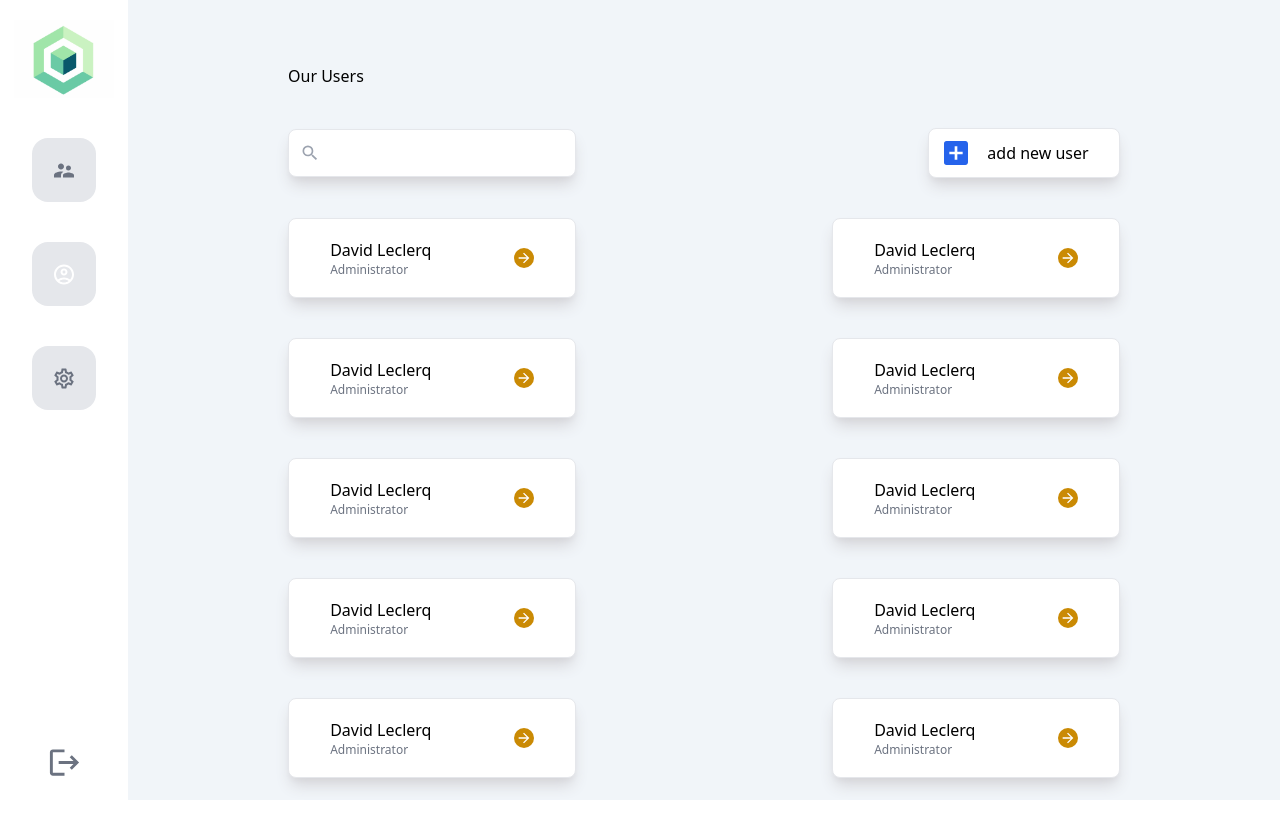
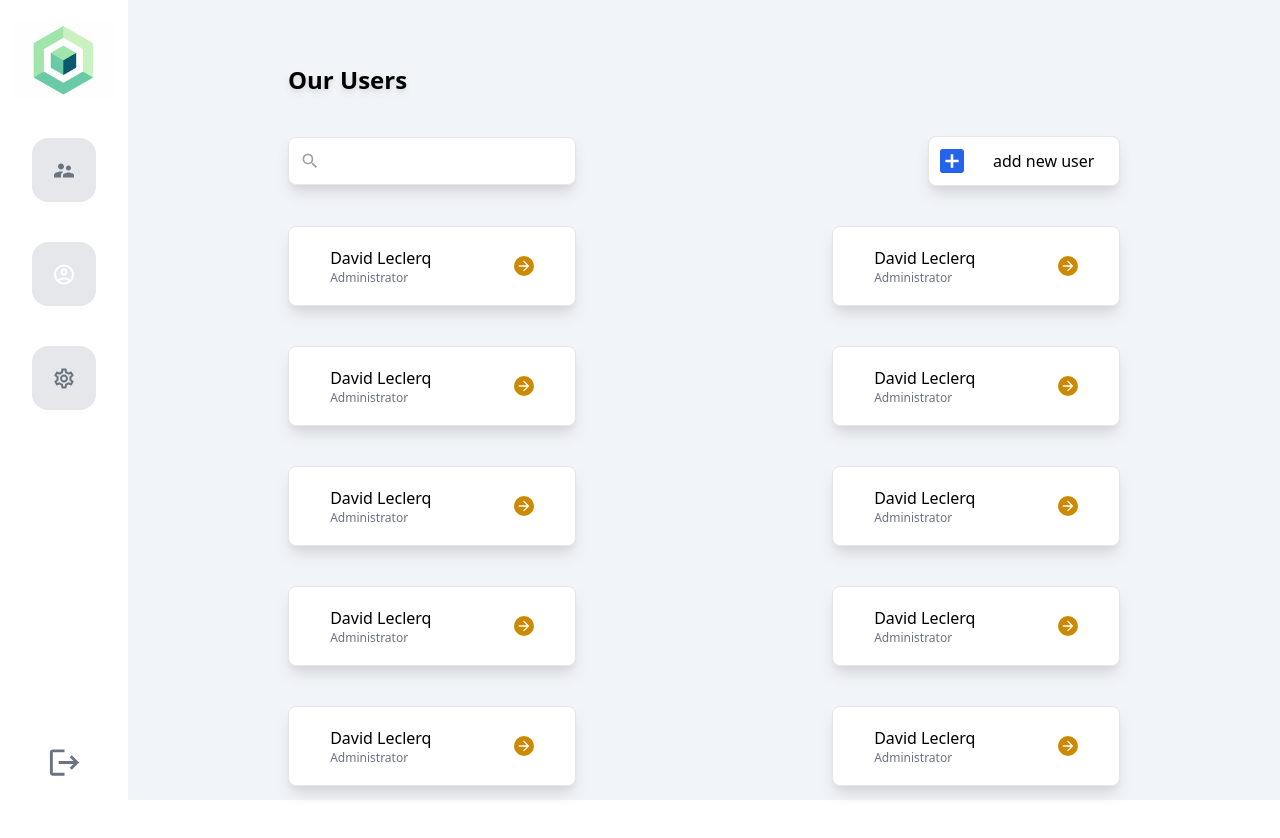
Before and after one commit to jeremy-marcillaud/prediko_assignment, a Next.js app: page /admin/users in a window 1280 px wide. Shown: the top 838 px of the page. Built offline with nearby package versions, Linux system fonts and the light colour scheme.

Commit message:
add user page

```diff
--- a/package.json
+++ b/package.json
@@ -19,6 +19,7 @@
     "next": "13.1.6",
     "react": "18.2.0",
     "react-dom": "18.2.0",
+    "react-hook-form": "^7.43.0",
     "react-icons": "^4.7.1",
     "typescript": "4.9.5"
   },
--- a/pages/admin/users/index.tsx
+++ b/pages/admin/users/index.tsx
@@ -14,9 +14,12 @@ export default function Page() {
           <p className="text-gray-500 text-xs">Administrator</p>
         </div>
         <div>
-          <button className=" bg-yellow-600 rounded-full h-5 w-5 flex items-center justify-center hover:bg-yellow-500">
+          <Link
+            href="/admin/users/1"
+            className=" bg-yellow-600 rounded-full h-5 w-5 flex items-center justify-center hover:bg-yellow-500"
+          >
             <MdArrowForward className="text-white" />
-          </button>
+          </Link>
         </div>
       </div>
     );
@@ -24,25 +27,28 @@ export default function Page() {
   return (
     <div className="ml-24 mr-24 p-16">
       <div>
-        <p className="">Our Users</p>
+        <p className="text-2xl font-bold drop-shadow-md shadow-black">
+          Our Users
+        </p>
       </div>
       <div className="flex justify-between mt-10 mb-10 ">
         <div className="relative flex items-center text-gray-400 focus-within:text-gray-600">
           <MdOutlineSearch className="w-5 h-5 absolute ml-3" />
           <input
             type="search"
-            className="bg-white border w-72 h-12 pl-10 rounded-lg shadow-lg shadow-zinc-300 outline-none"
+            className="bg-white border w-72 h-12 pl-10 pr-5 rounded-lg shadow-lg shadow-zinc-300 outline-none"
           />
         </div>
-        <button className=" relative flex items-center text-black">
-          <MdAddBox className="w-8 h-12 text-blue-600 absolute ml-3" />
-          <Link
-            className="bg-white border p-3 w-48 pl-10 rounded-lg shadow-lg shadow-zinc-300 outline-none"
-            href="/admin/users/new"
-          >
+        <Link
+          className=" relative flex items-center text-black"
+          href="/admin/users/new"
+          passHref
+        >
+          <MdAddBox className="w-8 h-12 text-blue-600 absolute ml-2" />
+          <span className="bg-white border p-3 w-48 pl-16 rounded-lg shadow-lg shadow-zinc-300 outline-none">
             add new user
-          </Link>
-        </button>
+          </span>
+        </Link>
       </div>
       <div className="flex flex-wrap w-full justify-between">{user}</div>
     </div>
--- a/pages/admin/users/new.tsx
+++ b/pages/admin/users/new.tsx
@@ -0,0 +1,75 @@
+import Link from "next/link";
+import { useForm, SubmitHandler } from "react-hook-form";
+import { MdArrowBack, MdArrowForward } from "react-icons/md";
+
+interface IFormInput {
+  firstName: string;
+  lastName: string;
+  email: string;
+  role: string;
+}
+
+export default function App() {
+  const { register, handleSubmit } = useForm<IFormInput>();
+  const onSubmit: SubmitHandler<IFormInput> = (data) => console.log(data);
+
+  return (
+    <div className="h-screen p-5">
+      <div className="w-full bg-white h-1/6 p-10 rounded-lg flex justify-between items-center">
+        <div className="flex items-center">
+          <Link
+            href="/admin/users"
+            className="bg-yellow-600 rounded-full h-12 w-12 mr-10 flex items-center justify-center hover:bg-yellow-500"
+          >
+            <MdArrowBack className="text-white text-2xl" />
+          </Link>
+          <p className="text-2xl font-bold drop-shadow-md shadow-black">
+            Add new user
+          </p>
+        </div>
+        <div className="bg-emerald-300 rounded-xl h-12 flex items-center p-5">
+          <button className="text-white">save and add</button>
+        </div>
+      </div>
+      <form
+        onSubmit={handleSubmit(onSubmit)}
+        className="mt-10 rounded-lg grid grid-cols-3 bg-white h-4/5 p-20"
+      >
+        <div className="flex flex-col">
+          <label htmlFor="first_name">First Name</label>
+          <input
+            {...register("firstName", { required: true, maxLength: 20 })}
+            id="first_name"
+            className="w-72 h-12 mr-10 mt-2 p-5 rounded bg-white border shadow-lg shadow-zinc-300 outline-none"
+          />
+        </div>
+        <div className="flex flex-col">
+          <label htmlFor="last_name">Last Name</label>
+          <input
+            {...register("lastName", { pattern: /^[A-Za-z]+$/i })}
+            className="w-72 h-12 mr-10 mt-2 p-5 rounded bg-white border shadow-lg shadow-zinc-300 outline-none"
+          />
+        </div>
+        <div className="flex flex-col">
+          <label htmlFor="email">Email</label>
+          <input
+            {...register("email", { pattern: /^[A-Za-z]+$/i })}
+            className="w-72 h-12 mr-10 mt-2 rounded bg-white border shadow-lg shadow-zinc-300 outline-none"
+          />
+        </div>
+        <div className="flex flex-col">
+          <label htmlFor="role">Role</label>
+          <select
+            {...register("role")}
+            className="w-72 h-12 mr-10 mt-2 pl-2 rounded bg-white border shadow-lg shadow-zinc-300 outline-none"
+          >
+            <option value="admin">Admin</option>
+            <option value="public">Public</option>
+          </select>
+        </div>
+        {/* <input type="number" {...register("age", { min: 18, max: 99 })} />
+        <input type="submit" /> */}
+      </form>
+    </div>
+  );
+}
```
Also changed, not shown: 2 other files (tests, documents, lock files or other folders).
